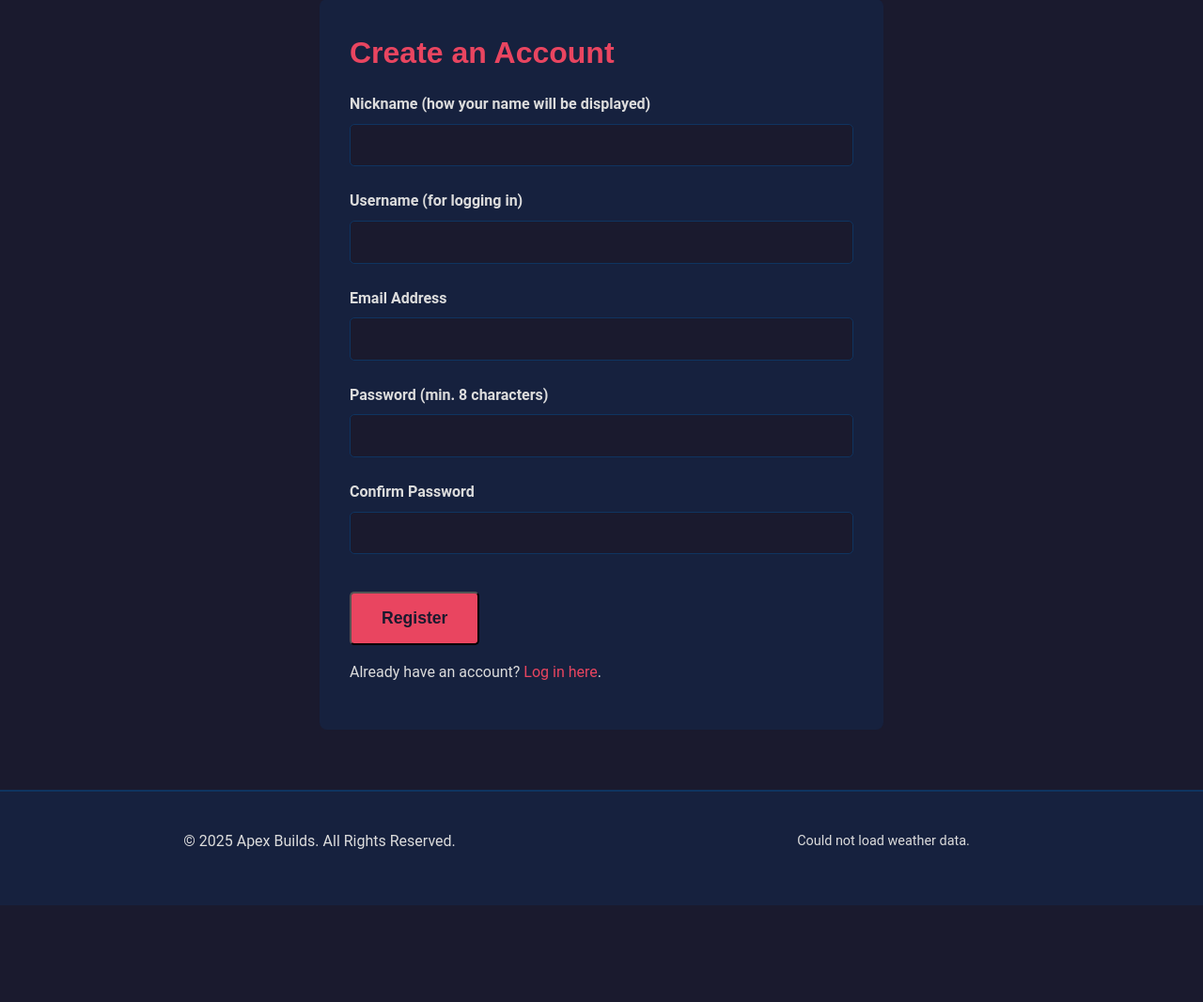
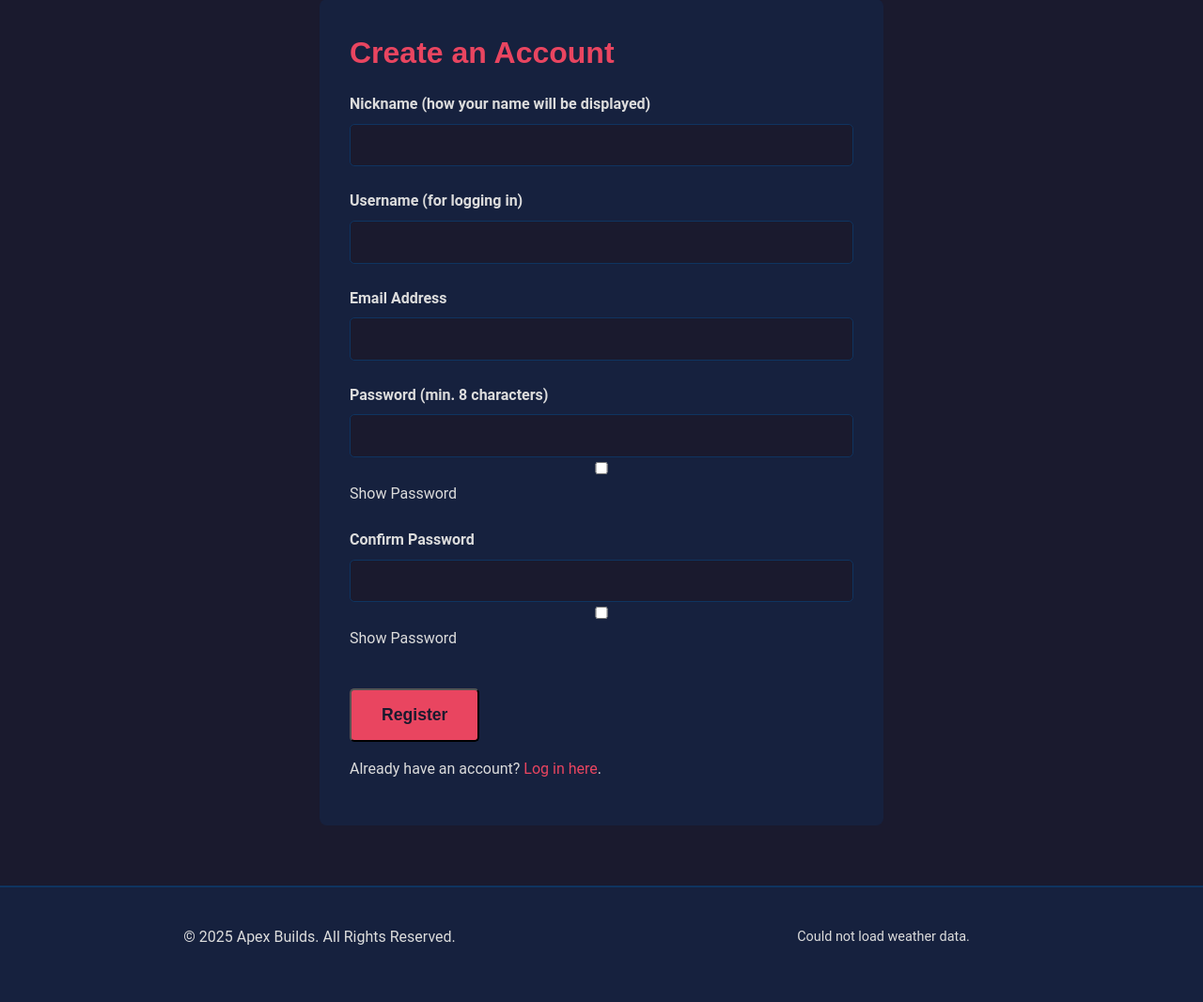
Before and after one commit to JimanB/apex-builds, a PHP site: page /register.php in a window 1280 px wide. Shown: the part 113-1180 px from the top of the page at 94% size. Before the commit the page ends 1077 px from the top, so only its background shows below. Run offline with PHP 8.4, Linux system fonts and the light colour scheme.

Commit message:
Update register.php
adding a way to see passwords

```diff
--- a/register.php
+++ b/register.php
@@ -1,25 +1,25 @@
 <?php
-// register.php
+//register.php
 
-// Include the database connection file.
+//include the database connection file
 require_once 'php/db_connect.php';
 
-// Start a session to manage user login state.
+//start a session to manage user login state
 session_start();
 
 $errors = [];
 $success_message = '';
 
-// Check if the form has been submitted.
+//check if the form has been submitted
 if ($_SERVER["REQUEST_METHOD"] == "POST") {
-    // Get and sanitize user input.
+    //get and sanitize user input
     $username = trim($_POST['username']);
     $nickname = trim($_POST['nickname']); // This line was missing
     $email = trim($_POST['email']);
     $password = $_POST['password'];
     $password_confirm = $_POST['password_confirm'];
 
-    // --- Validation ---
+    //validation
     if (empty($username)) {
         $errors[] = 'Username is required.';
     }
@@ -40,7 +40,7 @@ if ($_SERVER["REQUEST_METHOD"] == "POST") {
         $errors[] = 'Passwords do not match.';
     }
 
-    // If there are no validation errors, proceed to check the database.
+    //if there are no validation errors, proceed to check the database
     if (empty($errors)) {
         $stmt = $conn->prepare("SELECT id FROM users WHERE username = ? OR email = ?");
         $stmt->bind_param("ss", $username, $email);
@@ -121,11 +121,18 @@ if ($_SERVER["REQUEST_METHOD"] == "POST") {
                 <div class="form-group">
                     <label for="password">Password (min. 8 characters)</label>
                     <input type="password" id="password" name="password" required>
+                    <div class="show-password-container">
+                        <input type="checkbox" onclick="togglePasswordVisibility('password')"> Show Password
+                    </div>
                 </div>
                 <div class="form-group">
                     <label for="password_confirm">Confirm Password</label>
                     <input type="password" id="password_confirm" name="password_confirm" required>
+                    <div class="show-password-container">
+                        <input type="checkbox" onclick="togglePasswordVisibility('password_confirm')"> Show Password
+                    </div>
                 </div>
+
                 <button type="submit" class="cta-button">Register</button>
             </form>
             <p style="margin-top: 1rem;">Already have an account? <a href="login.php">Log in here</a>.</p>
```
